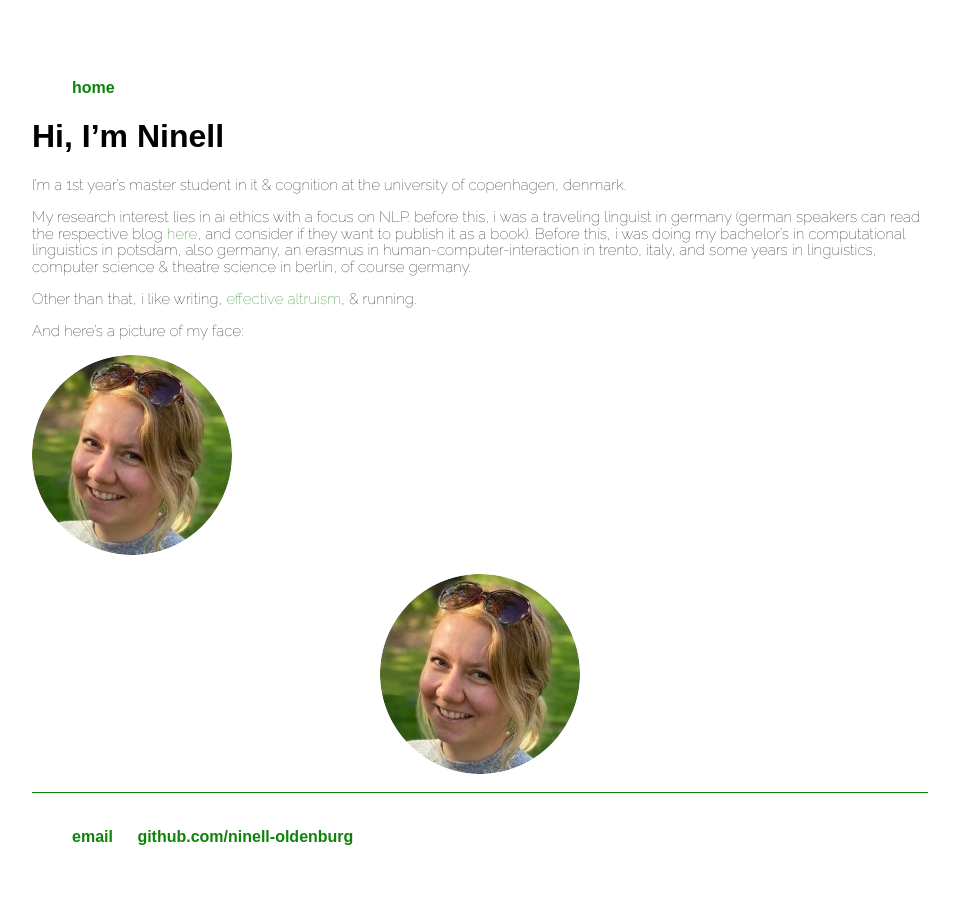
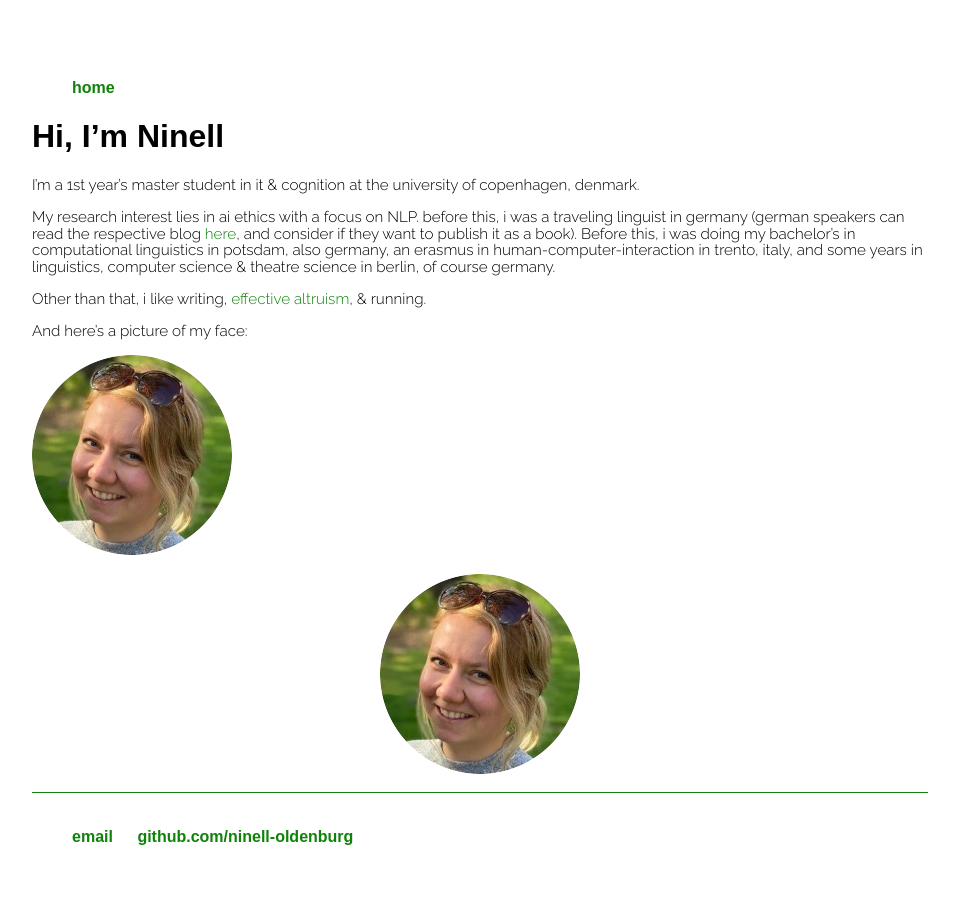
Before and after one commit to ninell-oldenburg/ninell-oldenburg.github.io, a Jekyll site: the page built from README.md, in a window 1280 px wide. Shown: the whole page, without its empty margins (160-1119 px from the left). Built offline with Jekyll 4.4.1, drawn with Linux system fonts in a browser that asks for light colours; our own code applies the rules of GitHub Pages for plain Markdown files.

Commit message:
Update default.html

```diff
--- a/_layouts/default.html
+++ b/_layouts/default.html
@@ -6,7 +6,7 @@
 			<link rel="stylesheet" type="text/css" href="/css/main.css">
 			<link rel="preconnect" href="https://fonts.googleapis.com">
 			<link rel="preconnect" href="https://fonts.gstatic.com" crossorigin>
-			<link href="https://fonts.googleapis.com/css2?family=Raleway:wght@100&display=swap" rel="stylesheet">
+			<link href="https://fonts.googleapis.com/css2?family=Raleway:wght@100;300&display=swap" rel="stylesheet">
 			<link rel="shortcut icon" href="http://ninell-oldenburg.github.io/favicon.ico" type="image/x-icon">
 			<title>Ninell Oldenburg</title>
 
```
